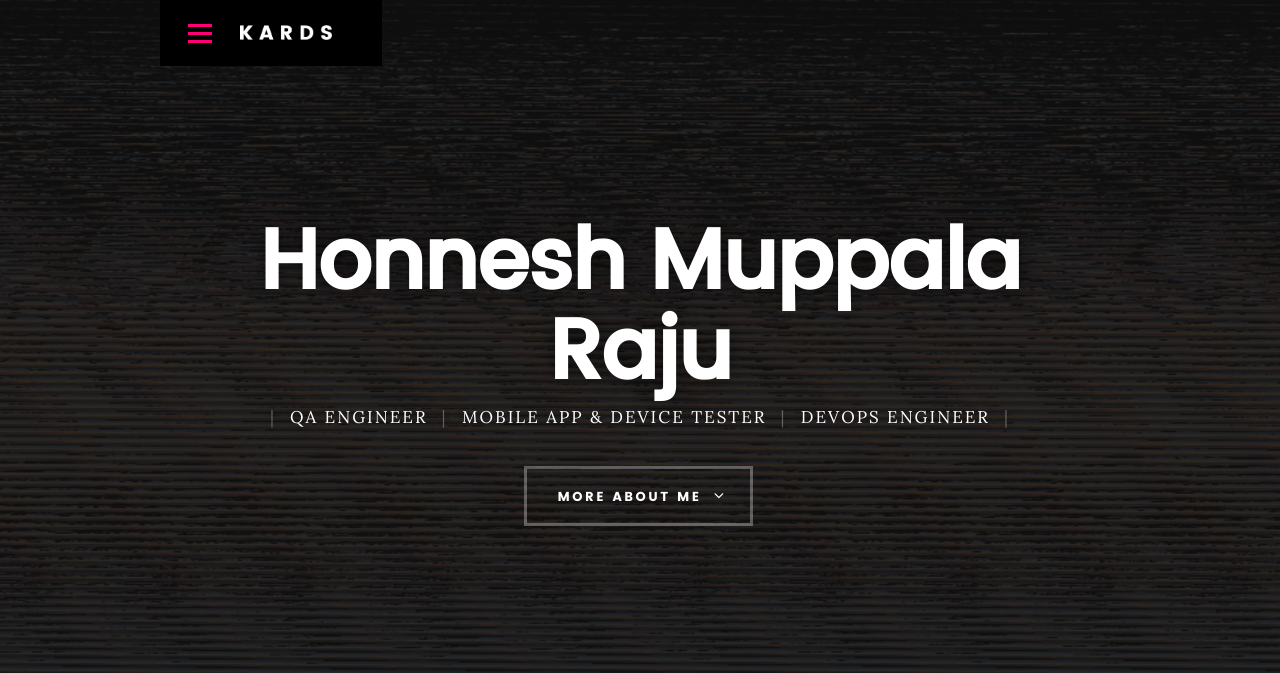
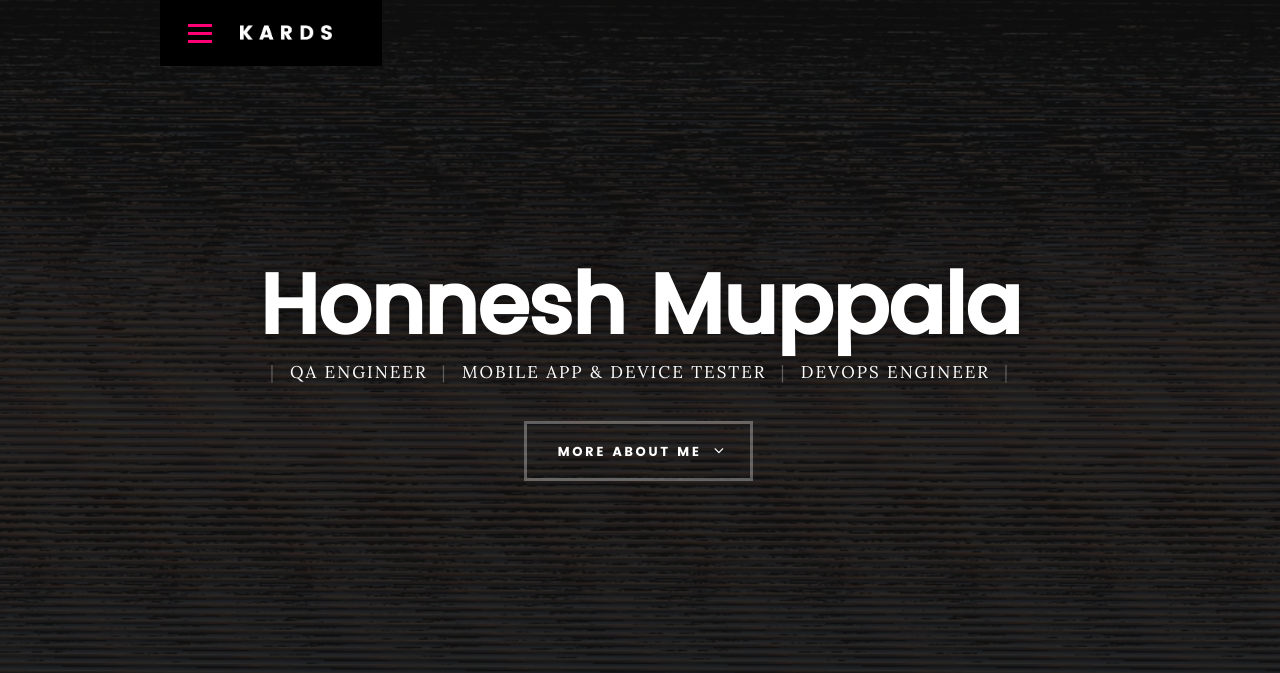
Before and after one commit to HonneshMuppala/CICDPortfolio, a plain HTML site: page index.html in a window 1280 px wide. Shown: the top 673 px of the page. Drawn offline with Linux system fonts and the light colour scheme; files whose address does not match are found by name.

Commit message:
changes in name first

```diff
--- a/index.html
+++ b/index.html
@@ -74,7 +74,7 @@
                         <div class="col-twelve">
 
 
-                                <h1>Honnesh Muppala Raju</h1>
+                                <h1>Honnesh Muppala</h1>
 
                                 <p class="intro-position">
 
```
